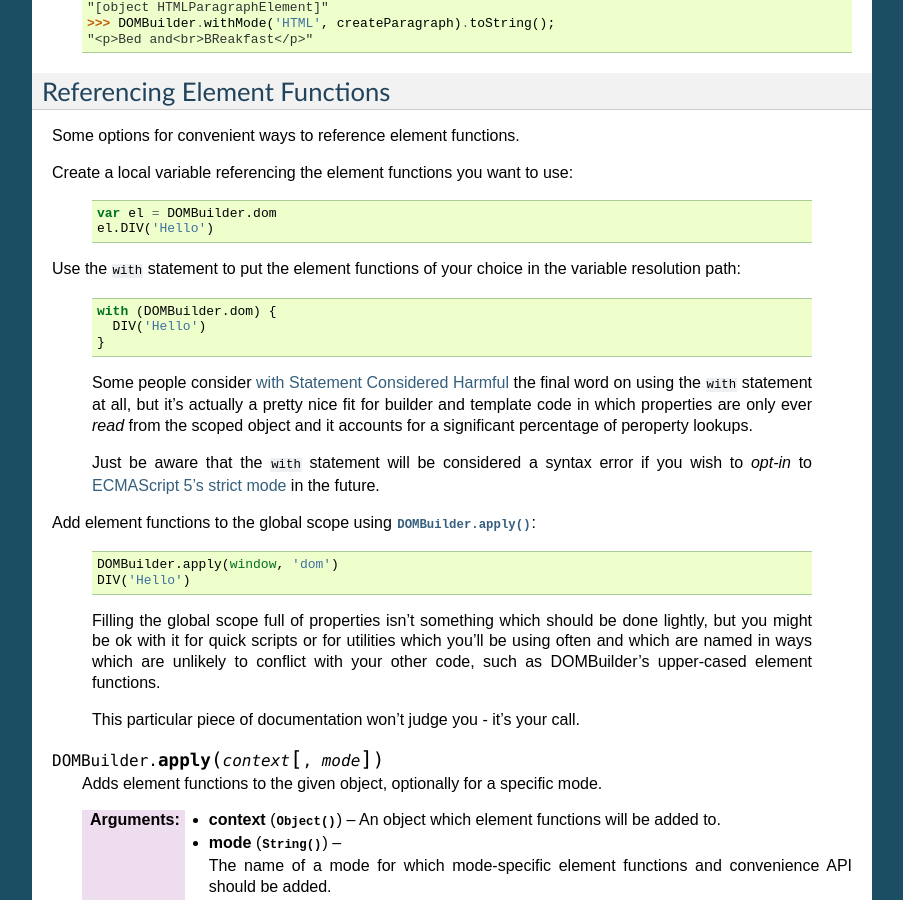
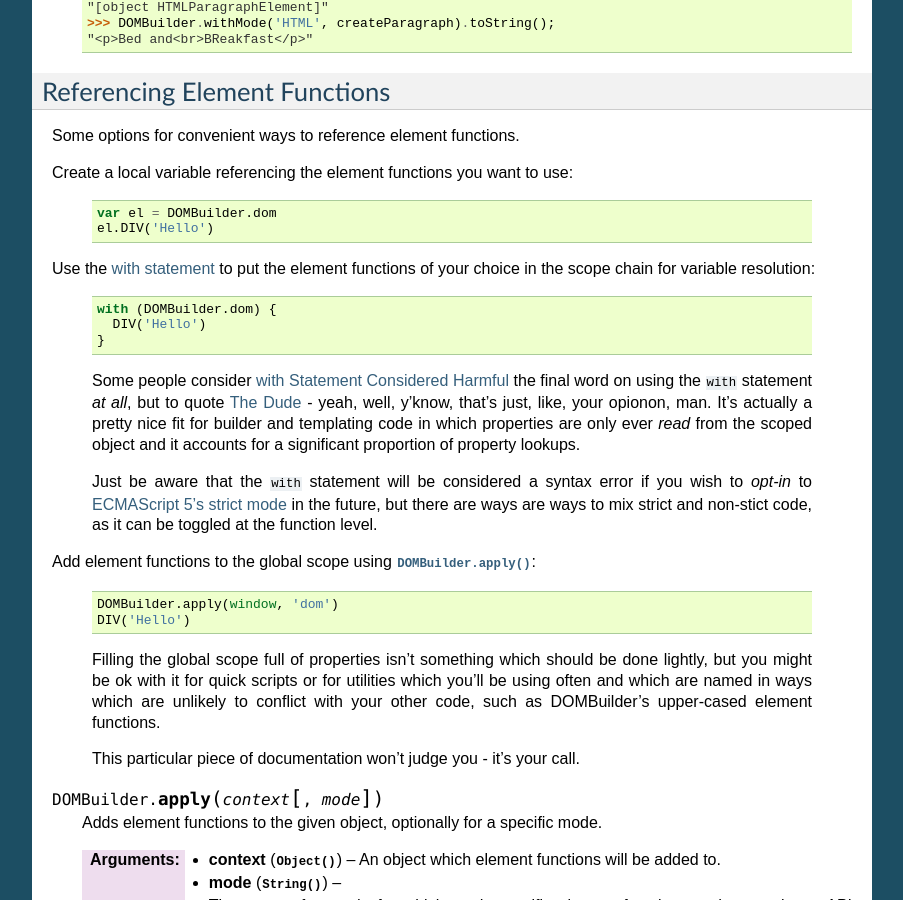
Before and after one commit to insin/DOMBuilder, a Sphinx documentation site: the page built from docs/core.rst, in a window 1280 px wide and 900 px high, scrolled down 6375 px. Shown: the whole window, without its empty margins (198-1101 px from the left). Built offline with Sphinx 7.4.7, drawn with Linux system fonts in a browser that asks for light colours.

Commit message:
More with statement info and doc tweaks.

```diff
--- a/docs/core.rst
+++ b/docs/core.rst
@@ -436,8 +436,8 @@ Create a local variable referencing the element functions you want to use:
       var el = DOMBuilder.dom
       el.DIV('Hello')
 
-Use the ``with`` statement to put the element functions of your choice in the
-variable resolution path:
+Use the `with statement`_ to put the element functions of your choice in the
+scope chain for variable resolution:
 
    ::
 
@@ -446,13 +446,16 @@ variable resolution path:
       }
 
    Some people consider `with Statement Considered Harmful`_ the final word on
-   using the ``with`` statement at all, but it's actually a pretty nice fit for
-   builder and template code in which properties are only ever *read* from the
-   scoped object and it accounts for a significant percentage of peroperty
-   lookups.
+   using the ``with`` statement *at all*, but to quote `The Dude`_ - yeah,
+   well, y'know, that's just, like, your opionon, man. It's actually a pretty
+   nice fit for builder and templating code in which properties are only ever
+   *read* from the scoped object and it accounts for a significant proportion of
+   property lookups.
 
    Just be aware that the ``with`` statement will be considered a syntax error
-   if you wish to *opt-in* to `ECMAScript 5's strict mode`_ in the future.
+   if you wish to *opt-in* to `ECMAScript 5's strict mode`_ in the future, but
+   there are ways are ways to mix strict and non-stict code, as it can be
+   toggled at the function level.
 
 Add element functions to the global scope using :js:func:`DOMBuilder.apply`:
 
@@ -481,5 +484,7 @@ Add element functions to the global scope using :js:func:`DOMBuilder.apply`:
       If not given, element functions from :js:attr:`DOMBuilder.elements` will
       be used.
 
+.. _`with statement`: https://developer.mozilla.org/en/JavaScript/Reference/Statements/with
 .. _`with Statement Considered Harmful`: http://www.yuiblog.com/blog/2006/04/11/with-statement-considered-harmful/
+.. _`The Dude`: http://www.imdb.com/title/tt0118715/quotes
 .. _`ECMAScript 5's strict mode`: https://developer.mozilla.org/en/JavaScript/Strict_mode
```
